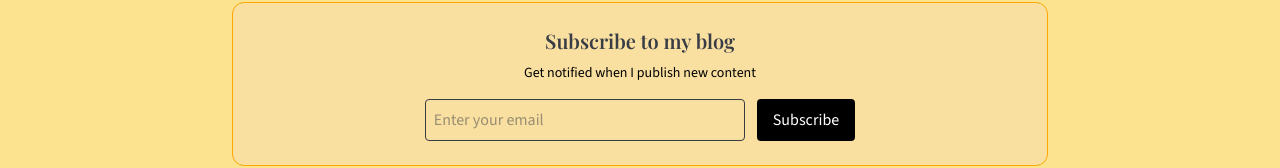
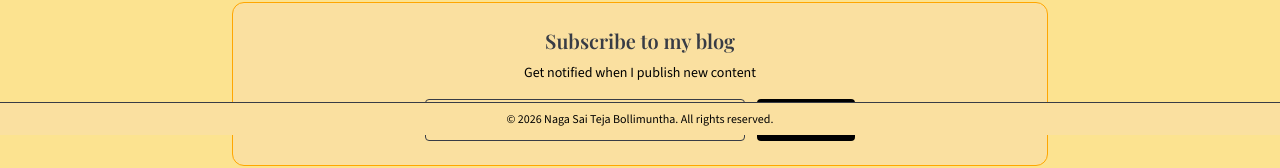
Before and after one commit to Nagasaitej8130/CMS, a Next.js app: page / in a window 1280 px wide. Shown: the part 665-833 px from the top of the page. Built offline with nearby package versions, Linux system fonts and the light colour scheme; no server answers; the database is empty.

Commit message:
footer position fixed

```diff
--- a/src/app/layout.tsx
+++ b/src/app/layout.tsx
@@ -33,12 +33,14 @@ export default function RootLayout({
   <body className={`${bodyFont.variable} ${headingFont.variable}`}>
   <Navbar />
 
-  <main className="flex-1 w-full">
+  <main className="flex-1 w-full pb-16">
     {children}
   </main>
 
   <Footer />
+
 </body>
+
     </html>
   );
 }
--- a/src/components/Footer.tsx
+++ b/src/components/Footer.tsx
@@ -1,7 +1,10 @@
 export default function Footer() {
   return (
-    <footer className="border-t border-theme mt-16">
-      <div className="max-w-4xl mx-auto px-4 py-6 text-center text-sm text-muted">
+    <footer
+      className="fixed bottom-0 left-0 w-full border-t border-theme z-100"
+      style={{ backgroundColor: "var(--card)" }}
+    >
+      <div className="max-w-8xl mx-auto px-6 py-2 text-center text-xs text-muted">
         © {new Date().getFullYear()} Naga Sai Teja Bollimuntha. All rights reserved.
       </div>
     </footer>
```
